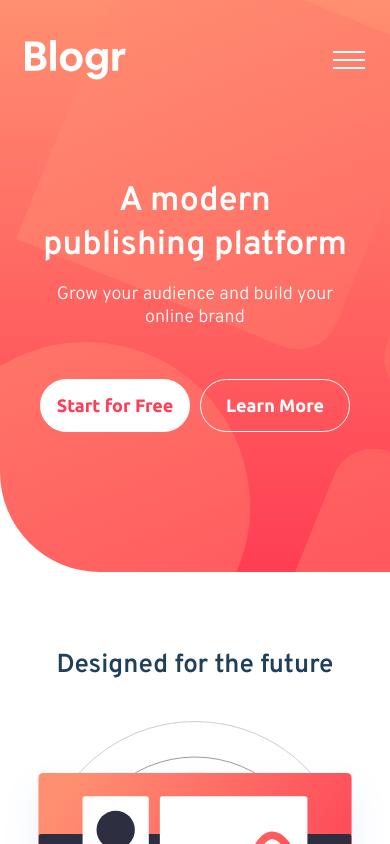
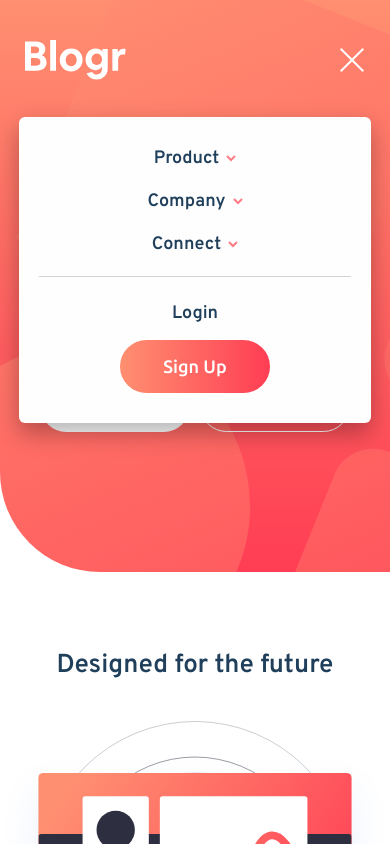
Before and after one commit to erwinruiz/blogr-landing-page, a React (Create React App) app: page / in a window 390 px wide. Both pictures are taken after a click on the picture 349 px from the left and 60 px from the top of the page. Shown: the top 844 px of the page. Built offline with nearby package versions, Linux system fonts and the light colour scheme.

Commit message:
Add mobile menu component

```diff
--- a/public/index.html
+++ b/public/index.html
@@ -28,6 +28,8 @@
   </head>
   <body>
     <noscript>You need to enable JavaScript to run this app.</noscript>
+    <div id="backdrop-root"></div>
+    <div id="overlay-root"></div>
     <div id="root"></div>
     <!--
       This HTML file is a template.
--- a/src/components/Footer.module.css
+++ b/src/components/Footer.module.css
@@ -29,5 +29,5 @@
   margin-bottom: 0;
 }
 .footer .section ul li:hover {
-  color: var(--White);
+  text-decoration: underline;
 }
--- a/src/components/Home/Header.js
+++ b/src/components/Home/Header.js
@@ -1,11 +1,36 @@
+import { Fragment, useState } from "react";
+import MobileMenu from "../UI/MobileMenu";
 import classes from "./Header.module.css";
 
 function Header() {
+  const [menuIsOpen, setMenuIsOpen] = useState(false);
+  const menuHandler = () => {
+    setMenuIsOpen((state) => !state);
+  };
+
   return (
-    <header className={classes.header}>
-      <img src="./images/logo.svg" alt="logo" />
-      <img className={classes.menuIcon} src="./images/icon-hamburger.svg" alt="hamburger icon" />
-    </header>
+    <Fragment>
+      <header className={classes.header}>
+        <img src="./images/logo.svg" alt="logo" />
+        {!menuIsOpen && (
+          <img
+            onClick={menuHandler}
+            className={classes.menuIcon}
+            src="./images/icon-hamburger.svg"
+            alt="hamburger icon"
+          />
+        )}
+        {menuIsOpen && (
+          <img
+            onClick={menuHandler}
+            className={classes.menuIcon}
+            src="./images/icon-close.svg"
+            alt="close icon"
+          />
+        )}
+      </header>
+      {menuIsOpen && <MobileMenu onClose={menuHandler} />}
+    </Fragment>
   );
 }
 
--- /dev/null
+++ b/src/components/UI/MobileMenu.js
@@ -0,0 +1,122 @@
+import classes from "./MobileMenu.module.css";
+import ReactDOM from "react-dom";
+import { Fragment, useReducer } from "react";
+
+const arrowImg = (
+  <img src="./images/icon-arrow-dark.svg" alt="icon-arrow-dark.svg" />
+);
+
+const initialState = {
+  showProduct: false,
+  showCompany: false,
+  showConnect: false,
+};
+
+const reducer = (state, action) => {
+  switch (action.type) {
+    case "product":
+      return { ...initialState, showProduct: !state.showProduct };
+
+    case "company":
+      return { ...initialState, showCompany: !state.showCompany };
+
+    case "connect":
+      return { ...initialState, showConnect: !state.showConnect };
+
+    default:
+      return state;
+  }
+};
+
+function MobileMenu(props) {
+  const [state, dispatch] = useReducer(reducer, initialState);
+
+  const productHandler = () => {
+    dispatch({ type: "product" });
+  };
+  const companyHandler = () => {
+    dispatch({ type: "company" });
+  };
+  const connectHandler = () => {
+    dispatch({ type: "connect" });
+  };
+
+  const Backdrop = (props) => {
+    return <div className={classes.backdrop} onClick={props.onClose}></div>;
+  };
+
+  const Menu = () => {
+    return (
+      <div className={classes.mobileMenu}>
+        <div className={classes.sections}>
+          <div className={classes.section}>
+            <h4
+              onClick={productHandler}
+              className={state.showProduct ? classes.activeSection : ""}
+            >
+              Product {arrowImg}
+            </h4>
+            {state.showProduct && (
+              <div className={classes.content}>
+                <p>Overview</p>
+                <p>Pricing</p>
+                <p>Marketplace</p>
+                <p>Features</p>
+                <p>Integrations</p>
+              </div>
+            )}
+          </div>
+
+          <div className={classes.section}>
+            <h4
+              onClick={companyHandler}
+              className={state.showCompany ? classes.activeSection : ""}
+            >
+              Company {arrowImg}
+            </h4>
+            {state.showCompany && (
+              <div className={classes.content}>
+                <p>About</p>
+                <p>Team</p>
+                <p>Blog</p>
+                <p>Careers</p>
+              </div>
+            )}
+          </div>
+
+          <div className={classes.section}>
+            <h4
+              onClick={connectHandler}
+              className={state.showConnect ? classes.activeSection : ""}
+            >
+              Connect {arrowImg}
+            </h4>
+            {state.showConnect && (
+              <div className={classes.content}>
+                <p>Contact</p>
+                <p>Newsletter</p>
+                <p>LinkedIn</p>
+              </div>
+            )}
+          </div>
+        </div>
+        <div className={classes.actions}>
+          <h4 className={classes.login}>Login</h4>
+          <button className={classes.signUp}>Sign Up</button>
+        </div>
+      </div>
+    );
+  };
+
+  return (
+    <Fragment>
+      {ReactDOM.createPortal(
+        <Backdrop onClose={props.onClose} />,
+        document.getElementById("backdrop-root")
+      )}
+      {ReactDOM.createPortal(<Menu />, document.getElementById("overlay-root"))}
+    </Fragment>
+  );
+}
+
+export default MobileMenu;
--- /dev/null
+++ b/src/components/UI/MobileMenu.module.css
@@ -0,0 +1,100 @@
+.backdrop {
+  position: fixed;
+  z-index: 1;
+  left: 0;
+  top: 0;
+  width: 100%;
+  height: 100%;
+  overflow: auto;
+}
+.mobileMenu {
+  z-index: 10;
+  position: absolute;
+  background-color: #fefefe;
+  padding: 30px 20px;
+  left: 0;
+  right: 0;
+  margin: 30% auto;
+  width: 80%;
+  border-radius: 6px;
+  text-align: center;
+  box-shadow: 0 10px 25px rgba(0, 0, 0, 0.3);
+}
+.mobileMenu .sections {
+  margin-bottom: 10px;
+  border-bottom: 1px solid hsla(240, 3%, 79%, 0.8);
+}
+.mobileMenu .section {
+  margin-bottom: 20px;
+  color: var(--Very-dark-blue);
+}
+.mobileMenu .section h4 {
+  font-weight: 600;
+  font-size: 18px;
+  display: flex;
+  align-items: center;
+  justify-content: center;
+  gap: 7px;
+  cursor: pointer;
+  margin-bottom: 15px;
+}
+.mobileMenu .section h4:hover {
+  color: hsla(208, 49%, 24%, 0.6);
+}
+.mobileMenu .section .content {
+  background-color: hsla(240, 3%, 79%, 0.301);
+  border-radius: 6px;
+  padding: 18px 0;
+  display: flex;
+  flex-direction: column;
+  gap: 18px;
+}
+.mobileMenu .section .content p {
+  cursor: pointer;
+}
+.mobileMenu .section .content p:hover {
+  text-decoration: underline;
+}
+.actions {
+  padding-top: 15px;
+  display: flex;
+  flex-direction: column;
+  align-items: center;
+  justify-content: center;
+  gap: 15px;
+}
+.actions .login {
+  color: var(--Very-dark-blue);
+  font-size: 18px;
+  font-weight: 600;
+  cursor: pointer;
+}
+.actions .login:hover {
+  text-decoration: underline;
+}
+.actions .signUp {
+  height: 53px;
+  width: 150px;
+  border-radius: 30px;
+  font-family: "Ubuntu", sans-serif;
+  font-weight: 500;
+  font-size: 18px;
+  cursor: pointer;
+  border: none;
+  background: linear-gradient(
+    to right,
+    var(--Very-light-red),
+    var(--Light-red)
+  );
+  color: var(--White);
+}
+.actions .signUp:hover {
+  background: var(--Very-light-red-hover);
+}
+/* Active section */
+.activeSection {
+  color: hsla(208, 49%, 24%, 0.6);
+}
+.activeSection img {
+  transform: rotate(180deg);
+}
```
